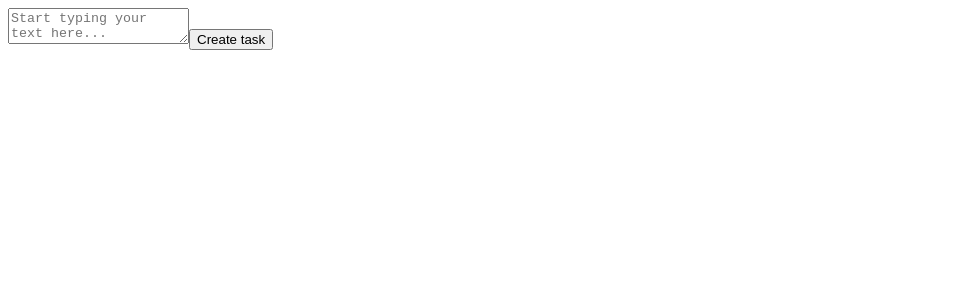
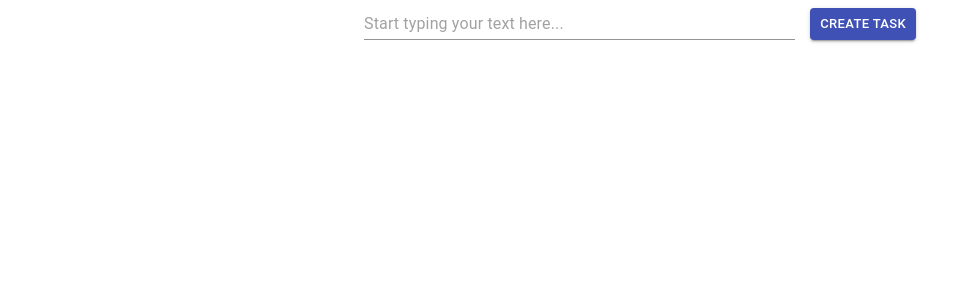
Before and after one commit to alenashashko/TODO-list, a React app: page / in a window 1280 px wide. Shown: the top 300 px of the page, without its empty margins (0-972 px from the left). Built offline with nearby package versions, Linux system fonts and the light colour scheme.

Commit message:
start using material-ui

```diff
--- a/package.json
+++ b/package.json
@@ -14,6 +14,7 @@
         "@babel/core": "7.13.8",
         "@babel/preset-env": "7.13.9",
         "@babel/preset-react": "7.12.13",
+        "@material-ui/core": "4.11.3",
         "babel-loader": "8.2.2",
         "css-loader": "5.1.1",
         "css-minimizer-webpack-plugin": "1.2.0",
--- a/src/App.jsx
+++ b/src/App.jsx
@@ -1,13 +1,14 @@
-import React, {Fragment} from "react";
+import React from "react";
+import Container from "@material-ui/core/Container";
 
 import {NewTaskForm} from "./components/NewTaskForm/NewTaskForm";
 import {TaskList} from "./components/TaskList/TaskList";
 
 export const App = React.memo(() => {
   return (
-    <Fragment>
+    <Container maxWidth="sm">
       <NewTaskForm />
       <TaskList />
-    </Fragment>
+    </Container>
   );
 });
--- /dev/null
+++ b/src/components/NewTaskForm/NewTaskForm.css
@@ -0,0 +1,13 @@
+.new-task-form {
+  display: flex;
+}
+
+.new-task-form__text-wrap {
+  margin-right: 15px;
+
+  flex-grow: 1;
+}
+
+.new-task-form__text {
+  width: 100%;
+}
--- a/src/components/NewTaskForm/NewTaskForm.jsx
+++ b/src/components/NewTaskForm/NewTaskForm.jsx
@@ -1,4 +1,8 @@
+import './NewTaskForm.css';
+
 import React, {useState, useCallback} from "react";
+import Button from '@material-ui/core/Button';
+import TextField from '@material-ui/core/TextField';
 
 import {useTasksInfo} from "../../lib/providers/TasksProvider";
 
@@ -20,15 +24,27 @@ export const NewTaskForm = () => {
   }, [createTask, taskText]);
 
   return (
-    <form className="new-task" onSubmit={handleTaskCreation}>
-      <textarea
-        className="new-task__text"
-        name="task"
-        placeholder="Start typing your text here..."
-        value={taskText}
-        onChange={handleTaskTextChange}
-      />
-      <button className="new-task__button" type="submit">Create task</button>
+    <form className="new-task-form" onSubmit={handleTaskCreation}>
+      <div className="new-task-form__text-wrap">
+        <TextField
+          className="new-task-form__text"
+          name="task"
+          placeholder="Start typing your text here..."
+          multiline
+          rowsMax={10}
+          value={taskText}
+          onChange={handleTaskTextChange}
+        />
+      </div>
+      <Button
+        className="new-task-form__button"
+        type="submit"
+        size="small"
+        variant="contained"
+        color="primary"
+      >
+        Create task
+      </Button>
     </form>
   );
 };
--- a/src/components/Task/TaskViewMode/TaskViewMode.jsx
+++ b/src/components/Task/TaskViewMode/TaskViewMode.jsx
@@ -1,4 +1,10 @@
 import React, {useCallback} from "react";
+
+import Card from '@material-ui/core/Card';
+import CardActions from '@material-ui/core/CardActions';
+import CardContent from '@material-ui/core/CardContent';
+import Typography from '@material-ui/core/Typography';
+import Button from '@material-ui/core/Button';
 
 import {useTasksInfo} from "../../../lib/providers/TasksProvider";
 
@@ -12,11 +18,19 @@ export const TaskViewMode = (props) => {
   }, [deleteTask]);
 
   return (
-    <div className="task">
-      <span>{date}</span>
-      <span>{text}</span>
-      <button className="task__edit" onClick={onEditClick}>Edit</button>
-      <button className="task__delete" onClick={handleTaskDeletion}>Delete</button>
-    </div>
+    <Card>
+      <CardContent>
+        <Typography color="textSecondary" gutterBottom>
+          {date}
+        </Typography>
+        <Typography variant="body1">
+          {text}
+        </Typography>
+      </CardContent>
+      <CardActions>
+        <Button className="task__edit" onClick={onEditClick} size="small">Edit</Button>
+        <Button className="task__delete" onClick={handleTaskDeletion} size="small">Delete</Button>
+      </CardActions>
+    </Card>
   );
 };
--- /dev/null
+++ b/src/components/TaskList/TaskList.css
@@ -0,0 +1,6 @@
+.task-list {
+  margin: 0;
+  padding: 0;
+
+  list-style: none;
+}
--- a/src/components/TaskList/TaskList.jsx
+++ b/src/components/TaskList/TaskList.jsx
@@ -1,4 +1,8 @@
+import './TaskList.css';
+
 import React from "react";
+
+import Grid from '@material-ui/core/Grid';
 
 import {useTasksInfo} from "../../lib/providers/TasksProvider";
 import {Task} from "../Task/Task";
@@ -7,12 +11,12 @@ export const TaskList = () => {
   const {tasks} = useTasksInfo();
 
   return (
-    <ul className="tasks-list">
+    <Grid container spacing={3}>
       {tasks.map((task) =>
-        <li key={task.id} className="tasks-list__item">
+        <Grid key={task.id} item xs={12} sm={6}>
           <Task task={task} />
-        </li>
+        </Grid>
       )}
-    </ul>
+    </Grid>
   );
 };
```
Also changed, not shown: 1 other file (tests, documents, lock files or other folders).
